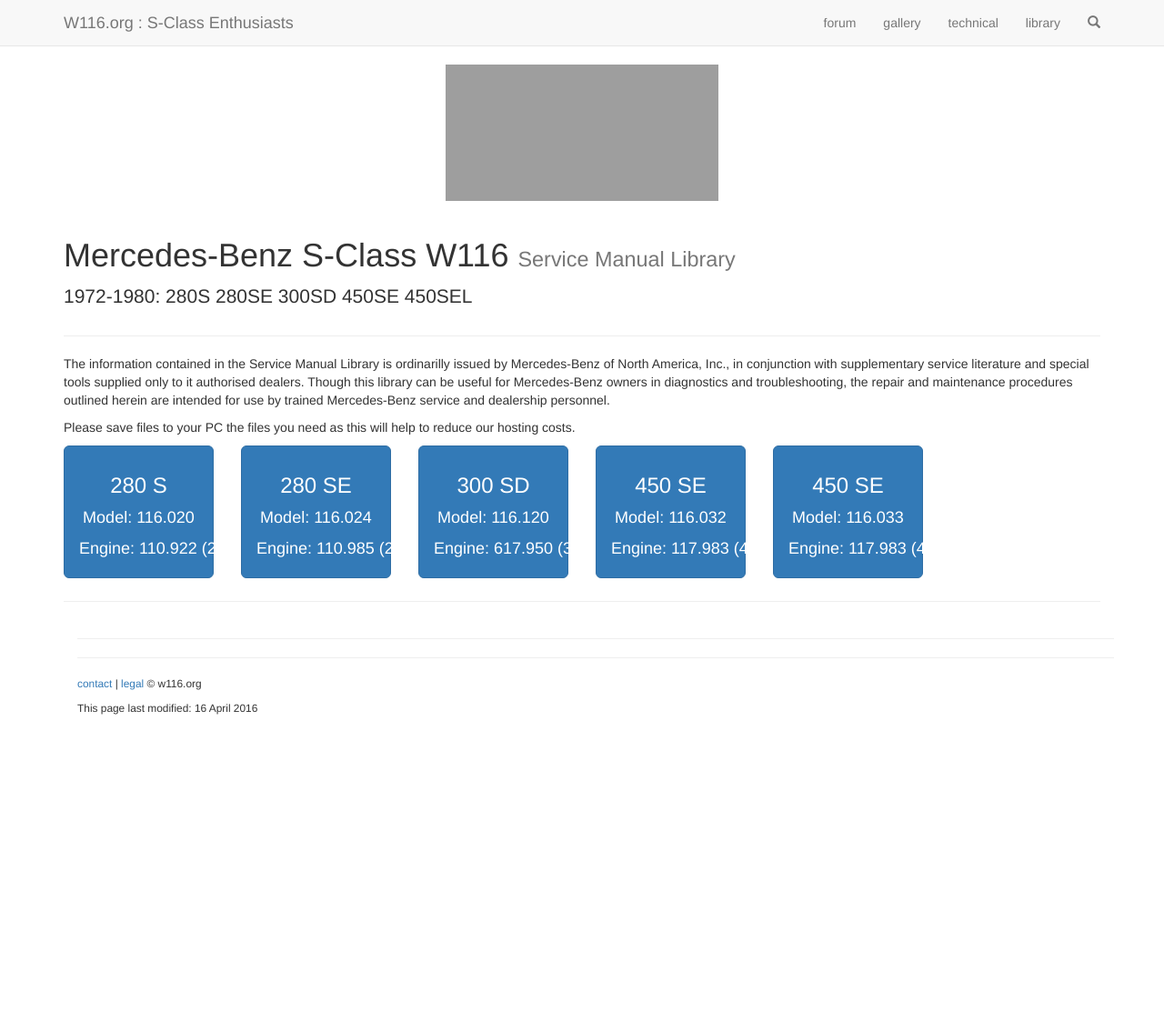
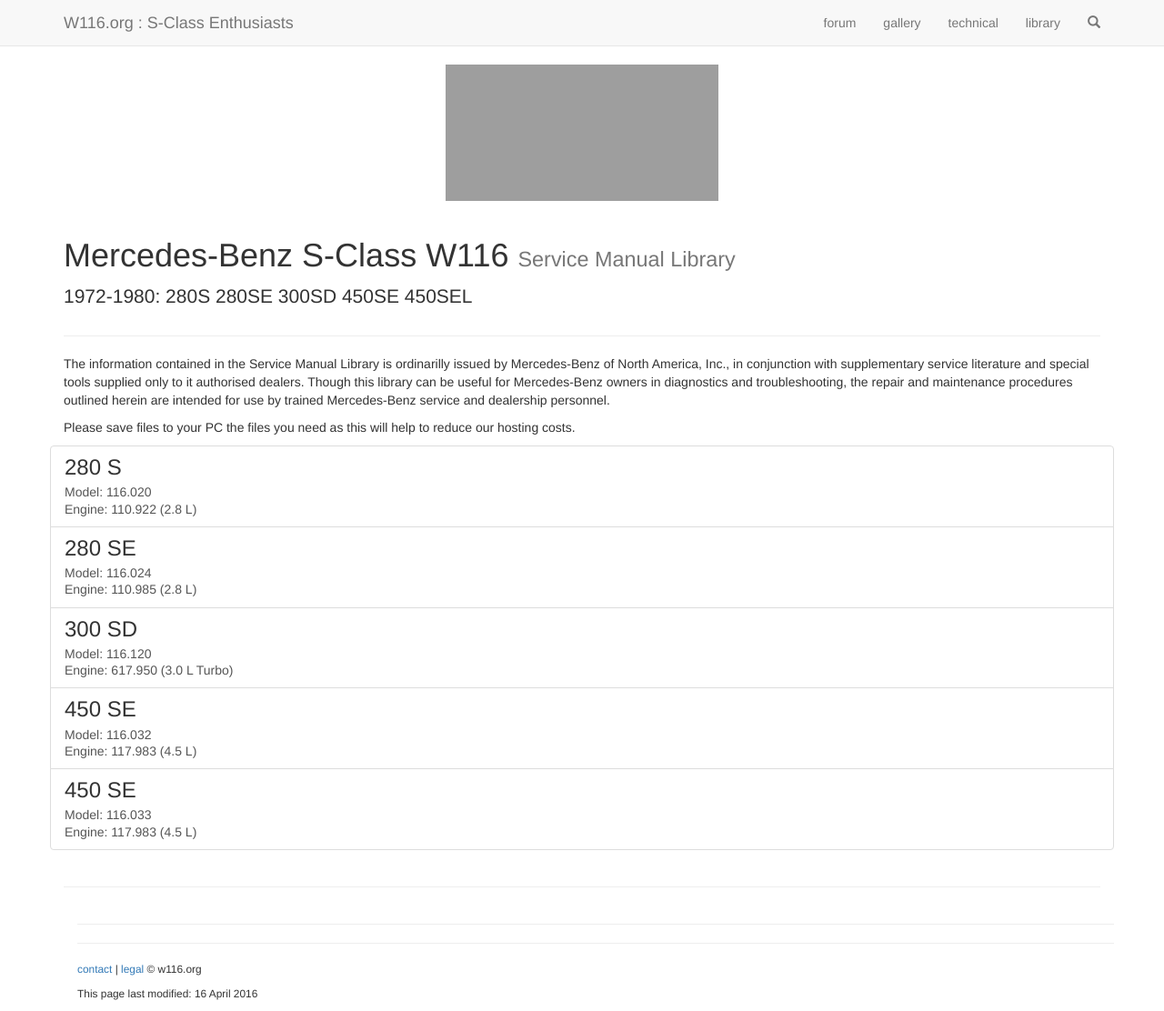
Before and after one commit to W116org/handbook, a Jekyll site: the page built from index.html, in a window 1280 px wide. Shown: the whole page at 91% size. Built offline with Jekyll 4.4.1, drawn with Linux system fonts in a browser that asks for light colours; nearby versions of some CDN libraries; library files that are not in the unit come from our copies; comment, search, counter and statistics services are not loaded; before the commit the page ends 900 px from its top, so only the background shows below that; grey boxes are pictures that could not be loaded.

Commit message:
Convert to list group

```diff
--- a/index.html
+++ b/index.html
@@ -22,39 +22,31 @@
 <p>Please save files to your PC the files you need as this will help to reduce our hosting costs.</p>
 
 <div class="row">
-  <div class="col-xs-12 col-md-2">
-    <a href="m110/" class="btn btn-primary btn-lg btn-block" style="margin-bottom:5px;">
-      <h3>280 S</h3>
-      <p>Model: 116.020</p>
-      <p>Engine: 110.922 (2.8 L)</p>
+  <div class="list-group">
+    <a href="m110/" class="list-group-item">
+      <h3 class="list-group-item-heading">280 S</h3>
+      <p class="list-group-item-text">Model: 116.020</p>
+      <p class="list-group-item-text">Engine: 110.922 (2.8 L)</p>
     </a>
-  </div>
-  <div class="col-xs-12 col-md-2">
-    <a href="#" class="btn btn-primary btn-lg btn-block" style="margin-bottom:5px;">
-      <h3>280 SE</h3>
-      <p>Model: 116.024</p>
-      <p>Engine: 110.985 (2.8 L)</p>
+    <a href="#" class="list-group-item">
+      <h3 class="list-group-item-heading">280 SE</h3>
+      <p class="list-group-item-text">Model: 116.024</p>
+      <p class="list-group-item-text">Engine: 110.985 (2.8 L)</p>
     </a>
-  </div>
-  <div class="col-xs-12 col-md-2">
-    <a href="#" class="btn btn-primary btn-lg btn-block" style="margin-bottom:5px;">
-      <h3>300 SD</h3>
-      <p>Model: 116.120</p>
-      <p>Engine: 617.950 (3.0 L Turbo)</p>
+    <a href="#" class="list-group-item">
+      <h3 class="list-group-item-heading">300 SD</h3>
+      <p class="list-group-item-text">Model: 116.120</p>
+      <p class="list-group-item-text">Engine: 617.950 (3.0 L Turbo)</p>
     </a>
-  </div>
-  <div class="col-xs-12 col-md-2">
-    <a href="#" class="btn btn-primary btn-lg btn-block" style="margin-bottom:5px;">
-      <h3>450 SE</h3>
-      <p>Model: 116.032</p>
-      <p>Engine: 117.983 (4.5 L)</p>
+    <a href="#" class="list-group-item">
+      <h3 class="list-group-item-heading">450 SE</h3>
+      <p class="list-group-item-text">Model: 116.032</p>
+      <p class="list-group-item-text">Engine: 117.983 (4.5 L)</p>
     </a>
-  </div>
-  <div class="col-xs-12 col-md-2">
-    <a href="#" class="btn btn-primary btn-lg btn-block" style="margin-bottom:5px;">
-      <h3>450 SE</h3>
-      <p>Model: 116.033</p>
-      <p>Engine: 117.983 (4.5 L)</p>
+    <a href="#" class="list-group-item">
+      <h3 class="list-group-item-heading">450 SE</h3>
+      <p class="list-group-item-text">Model: 116.033</p>
+      <p class="list-group-item-text">Engine: 117.983 (4.5 L)</p>
     </a>
   </div>
 </div><!-- /.row -->
```
